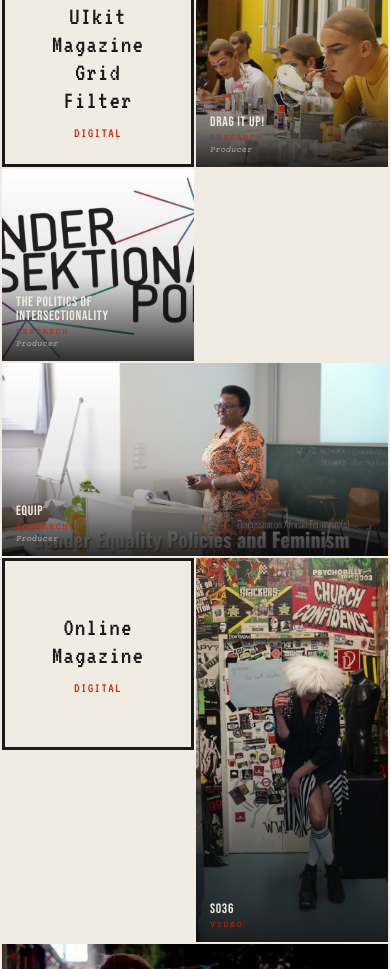
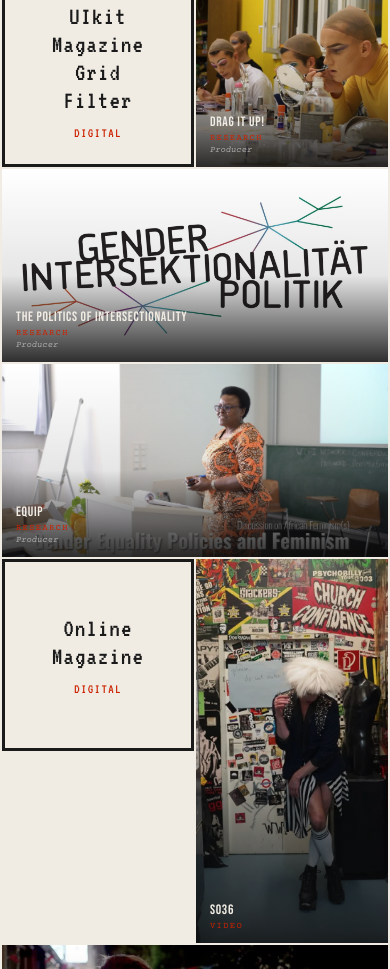
Before and after one commit to kaialisa/Portfolio, a website: page index.html in a window 390 px wide. Shown: the part 2286-3255 px from the top of the page. Drawn offline with Linux system fonts and the light colour scheme.

Commit message:
Responsive fixes

```diff
--- a/css/styles.css
+++ b/css/styles.css
@@ -530,7 +530,7 @@ body {
   :root { --cols: 2; }
   .grid-item.wide { grid-column: span 2; }
   .about-panel    { grid-template-columns: 1fr; }
-  .about-img      { aspect-ratio: 4/3; max-width: 200px; }
+  .about-img      { aspect-ratio: 4/3; max-width: 100%; object-position: center 40%; }
   .filter-btn     { padding: 10px 14px; font-size: 0.62rem; }
   .site-header    { padding: 16px 16px 10px; }
   .portfolio-grid { padding: 2px; gap: 2px; }
--- a/js/projects.js
+++ b/js/projects.js
@@ -261,7 +261,7 @@ const projects = [
     link: "",
     role: "Producer",
     desc: "Interview series documenting the inaugural conference of the MA program Gender, Intersectionality and Politics on behalf of the Gender and Diversity Division of Freie Universität Berlin, featuring keynote speakers Dr. Akwugo Emejulu and Dr. Sirma Bilge.",
-    grid: "normal",
+    grid: "wide",
     hover: "warm",
     logo: true,
   },
--- a/js/scripts.js
+++ b/js/scripts.js
@@ -59,9 +59,10 @@ function buildGrid() {
   projects.forEach((p, i) => {
     const cats   = p.categories.join(' ');
     const hover  = p.hover ? `hover-${p.hover}` : 'hover-warm';
-    const textCard = p.textCard ? 'text-card' : '';  // ← ADD THIS LINE
+    const textCard = p.textCard ? 'text-card' : '';
+    const logo = p.logo ? 'logo' : '';
     const item   = document.createElement('div');
-    item.className = `grid-item ${p.grid} ${cats} ${hover} ${textCard}`;  // ← ADD ${textCard}
+    item.className = `grid-item ${p.grid} ${cats} ${hover} ${textCard} ${logo}`;
     item.dataset.index = i;
 
     item.innerHTML = `
```
Also changed, not shown: img/eurotrashpopstar.jpg, img/eurotrashpopstar.webp, img/favicon.webp (added).
